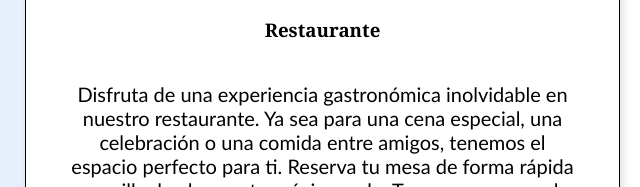
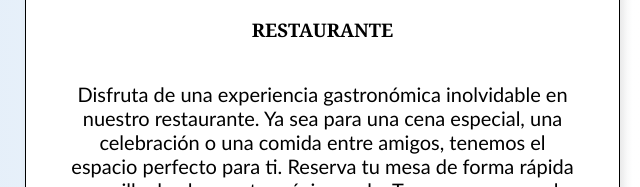
Before and after one commit to Shanty1239/nuevoPortafolio, a plain HTML site: page Index.html in a window 1280 px wide. Shown: the part 1728-1915 px from the top of the page, 640-1280 px from the left. Drawn offline with Linux system fonts and the light colour scheme.

Commit message:
Actualizando diseño de las cartas del portafolio

```diff
--- a/Index.html
+++ b/Index.html
@@ -83,7 +83,7 @@
 
                     <div class="card">
                         <img src="https://encrypted-tbn0.gstatic.com/images?q=tbn:ANd9GcQtCyFC1ZNVJSqvze7vn7lJZ7C4mnXIBit94V9gAB64JPOC2Y87gvjXKRo1AqQG-i5BLus&usqp=CAU" alt="Pagina del restaurante">
-                        <h3>Restaurante</h3>
+                        <h3>RESTAURANTE</h3>
                         <p> Disfruta de una experiencia gastronómica inolvidable en nuestro restaurante.
                             Ya sea para una cena especial, una celebración o una comida entre amigos, tenemos
                             el espacio perfecto para ti.
```
